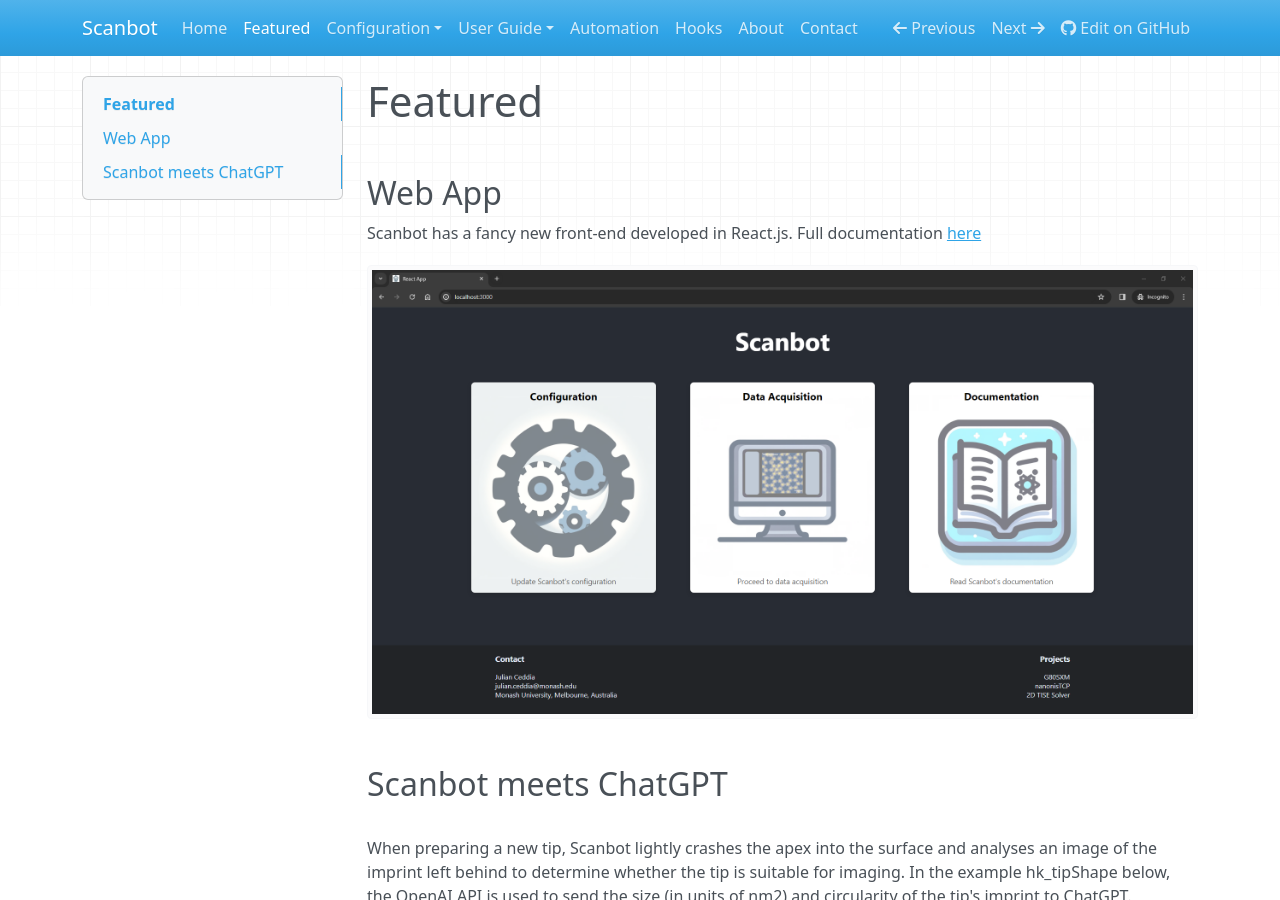
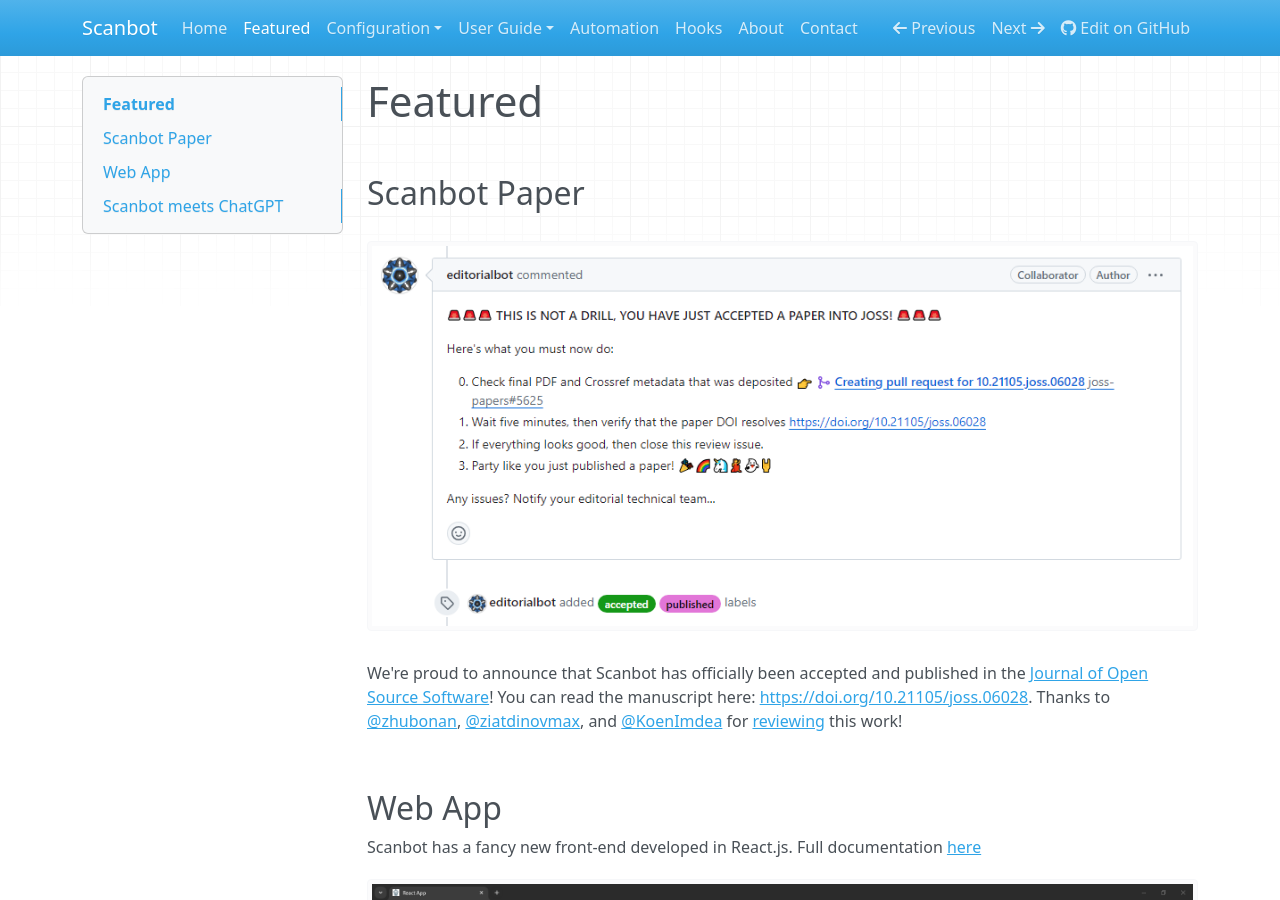
Before and after one commit to New-Horizons-SPM/scanbot, an MkDocs documentation site: the page built from docs/featured.md, in a window 1280 px wide and 900 px high. Built offline with MkDocs 1.6.1, drawn with Linux system fonts in a browser that asks for light colours; nearby versions of some CDN libraries.

Commit message:
Updated with JOSS

```diff
--- a/docs/featured.md
+++ b/docs/featured.md
@@ -8,6 +8,13 @@
   gtag('config', 'G-6MK4DRHXWM');
 </script>
 # Featured
+<br>
+## Scanbot Paper
+![JOSS](./misc/joss.png)
+We're proud to announce that Scanbot has officially been accepted and published in the [Journal of Open Source Software](https://joss.theoj.org/about)!
+You can read the manuscript here: [https://doi.org/10.21105/joss.06028](https://doi.org/10.21105/joss.06028).
+Thanks to [@zhubonan](https://github.com/zhubonan), [@ziatdinovmax](https://github.com/ziatdinovmax), and [@KoenImdea](https://github.com/KoenImdea) for [reviewing](https://github.com/openjournals/joss-reviews/issues/6028) this work!
+
 <br>
 ## Web App
 Scanbot has a fancy new front-end developed in React.js. Full documentation [here](../web-app)
```
Also changed, not shown: docs/index.md (+25 -4 lines), docs/ChatGPT.png, docs/misc/joss.png (added).
